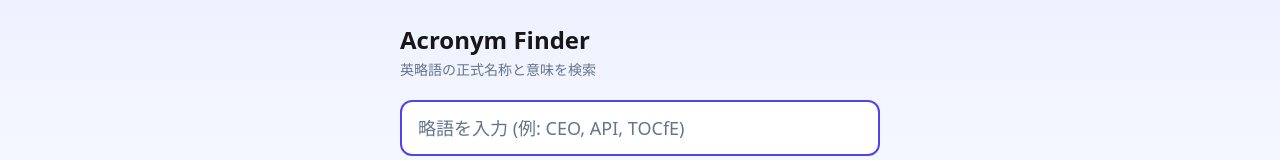
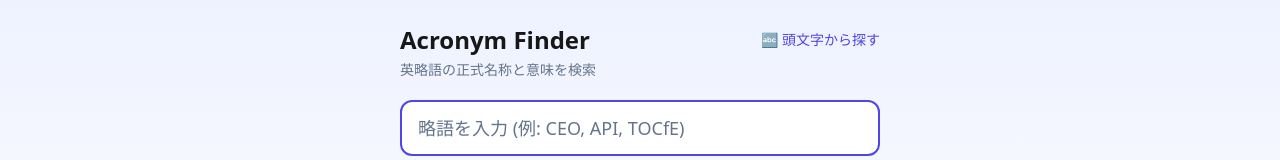
Before and after one commit to itachi-p/my-acronym-app, a Next.js app: page / in a window 1280 px wide. Shown: the top 160 px of the page. Built offline with nearby package versions, Linux system fonts and the light colour scheme.

Commit message:
feat(nav): add entry point to reverse lookup from dictionary page
既存の辞書画面(app/page.tsx)ヘッダーに、逆引き画面(/reverse)への
リンクを1つ追加。既存の検索ロジック・API・スキーマは変更していない。

```diff
--- a/app/page.tsx
+++ b/app/page.tsx
@@ -8,6 +8,7 @@ import {
   type FormEvent,
   type KeyboardEvent,
 } from "react";
+import Link from "next/link";
 import {
   ACRONYM_CATEGORIES,
   CATEGORIES,
@@ -332,7 +333,15 @@ export default function Home() {
       )}
 
       <div className="mx-auto max-w-lg px-4 py-6">
-        <h1 className="mb-1 text-2xl font-bold">Acronym Finder</h1>
+        <div className="mb-1 flex items-center justify-between gap-2">
+          <h1 className="text-2xl font-bold">Acronym Finder</h1>
+          <Link
+            href="/reverse"
+            className="text-sm text-indigo-600 hover:underline dark:text-indigo-400"
+          >
+            🔤 頭文字から探す
+          </Link>
+        </div>
 
         <p className="mb-5 text-sm text-slate-500">
           英略語の正式名称と意味を検索
```
